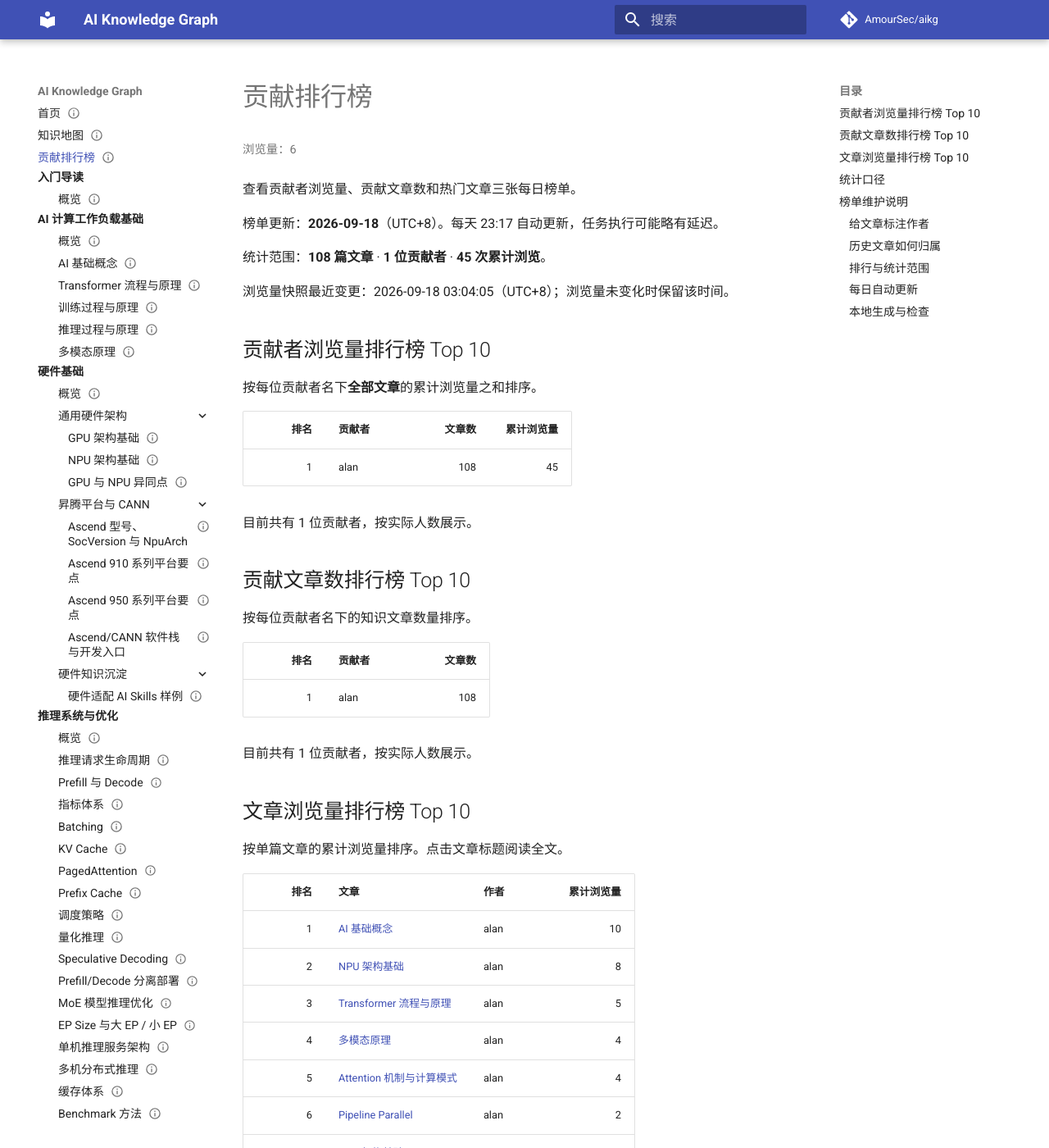
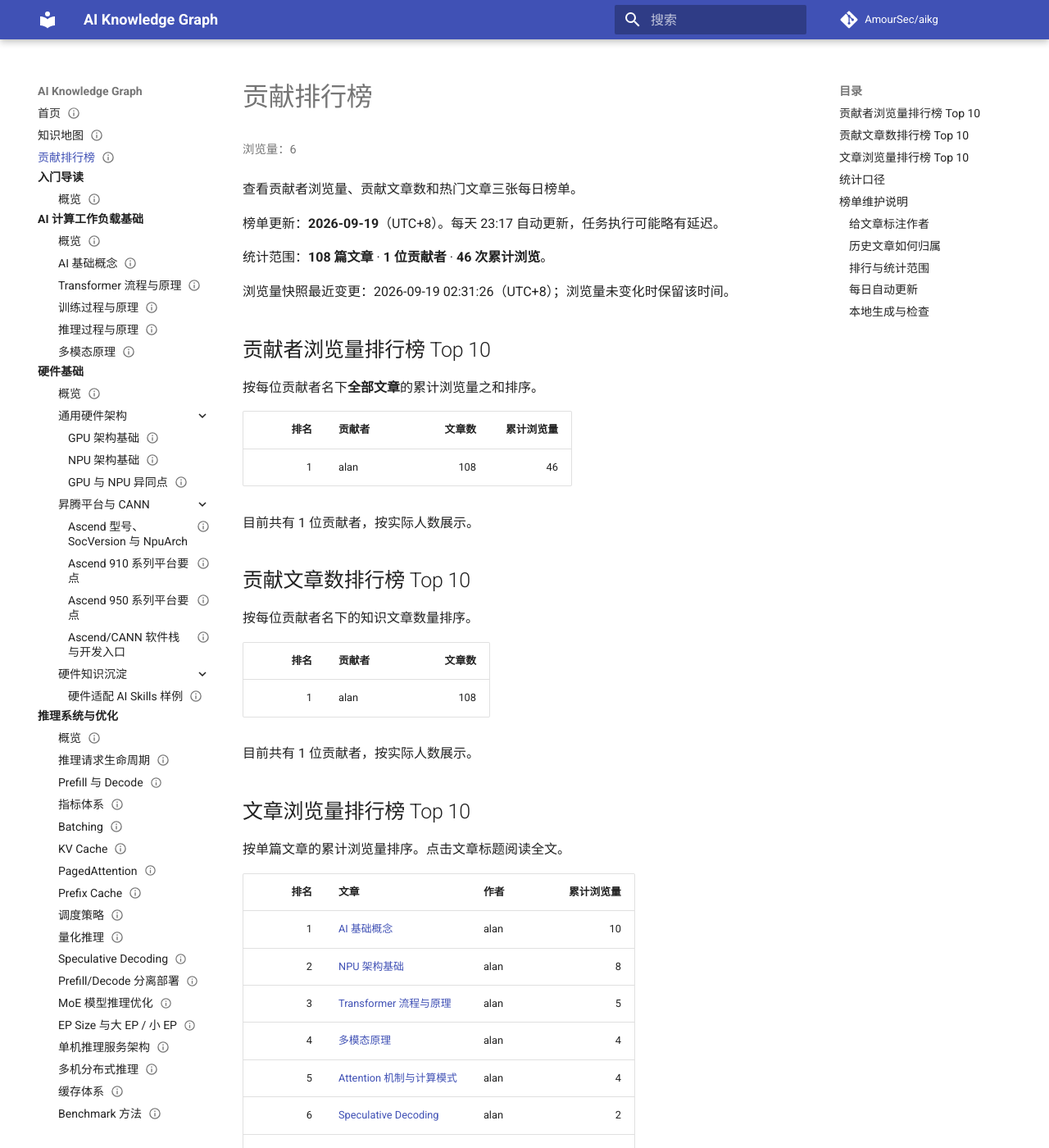
Before and after one commit to AmourSec/aikg, an MkDocs documentation site: the page built from docs/contribution-leaderboard.md, in a window 1280 px wide and 1400 px high. Shown: the whole window at 82% size. Built offline with MkDocs 1.6.1 and Material for MkDocs 9.7.7, drawn with Linux system fonts in a browser that asks for light colours; comment, search, counter and statistics services are not loaded; some of the changed text lies outside the part shown.

Commit message:
chore: update page views and contribution leaderboard [skip ci]

```diff
--- a/docs/assets/data/pageviews.json
+++ b/docs/assets/data/pageviews.json
@@ -1,6 +1,6 @@
 {
   "schema_version": 1,
-  "updated_at": "2026-09-18T03:04:05+08:00",
+  "updated_at": "2026-09-19T02:31:26+08:00",
   "pages": {
     "/": 1,
     "/02-ai-workloads/ai-fundamentals/": 5,
@@ -14,7 +14,7 @@
     "/aikg/02-ai-workloads/transformer/": 5,
     "/aikg/03-inference-systems/prefill-decode-disaggregation/": 1,
     "/aikg/03-inference-systems/prefill-decode/": 1,
-    "/aikg/03-inference-systems/speculative-decoding/": 1,
+    "/aikg/03-inference-systems/speculative-decoding/": 2,
     "/aikg/04-training-systems/": 1,
     "/aikg/04-training-systems/pipeline-parallel/": 2,
     "/aikg/05-kernels-compilers/": 3,
--- a/docs/contribution-leaderboard.md
+++ b/docs/contribution-leaderboard.md
@@ -4,7 +4,7 @@ description: 每日更新的贡献者浏览量、贡献文章数和文章浏览
 status: reviewed
 owner: maintainers
 license: CC-BY-4.0
-updated: 2026-09-18
+updated: 2026-09-19
 ---
 
 # 贡献排行榜
@@ -13,11 +13,11 @@ updated: 2026-09-18
 
 查看贡献者浏览量、贡献文章数和热门文章三张每日榜单。
 
-榜单更新：**2026-09-18**（UTC+8）。每天 23:17 自动更新，任务执行可能略有延迟。
+榜单更新：**2026-09-19**（UTC+8）。每天 23:17 自动更新，任务执行可能略有延迟。
 
-统计范围：**108 篇文章** · **1 位贡献者** · **45 次累计浏览**。
+统计范围：**108 篇文章** · **1 位贡献者** · **46 次累计浏览**。
 
-浏览量快照最近变更：2026-09-18 03:04:05（UTC+8）；浏览量未变化时保留该时间。
+浏览量快照最近变更：2026-09-19 02:31:26（UTC+8）；浏览量未变化时保留该时间。
 
 ## 贡献者浏览量排行榜 Top 10
 
@@ -25,7 +25,7 @@ updated: 2026-09-18
 
 | 排名 | 贡献者 | 文章数 | 累计浏览量 |
 | ---: | --- | ---: | ---: |
-| 1 | alan | 108 | 45 |
+| 1 | alan | 108 | 46 |
 
 目前共有 1 位贡献者，按实际人数展示。
 
@@ -50,11 +50,11 @@ updated: 2026-09-18
 | 3 | [Transformer 流程与原理](02-ai-workloads/transformer.md) | alan | 5 |
 | 4 | [多模态原理](02-ai-workloads/multimodal-primer.md) | alan | 4 |
 | 5 | [Attention 机制与计算模式](05-kernels-compilers/attention-computation-patterns.md) | alan | 4 |
-| 6 | [Pipeline Parallel](04-training-systems/pipeline-parallel.md) | alan | 2 |
-| 7 | [GPU 架构基础](12-hardware-basics/gpu-architecture-basics.md) | alan | 2 |
-| 8 | [推理过程与原理](02-ai-workloads/inference-primer.md) | alan | 1 |
-| 9 | [训练过程与原理](02-ai-workloads/training-primer.md) | alan | 1 |
-| 10 | [Prefill/Decode 分离部署](03-inference-systems/prefill-decode-disaggregation.md) | alan | 1 |
+| 6 | [Speculative Decoding](03-inference-systems/speculative-decoding.md) | alan | 2 |
+| 7 | [Pipeline Parallel](04-training-systems/pipeline-parallel.md) | alan | 2 |
+| 8 | [GPU 架构基础](12-hardware-basics/gpu-architecture-basics.md) | alan | 2 |
+| 9 | [推理过程与原理](02-ai-workloads/inference-primer.md) | alan | 1 |
+| 10 | [训练过程与原理](02-ai-workloads/training-primer.md) | alan | 1 |
 
 ## 统计口径
 
```
